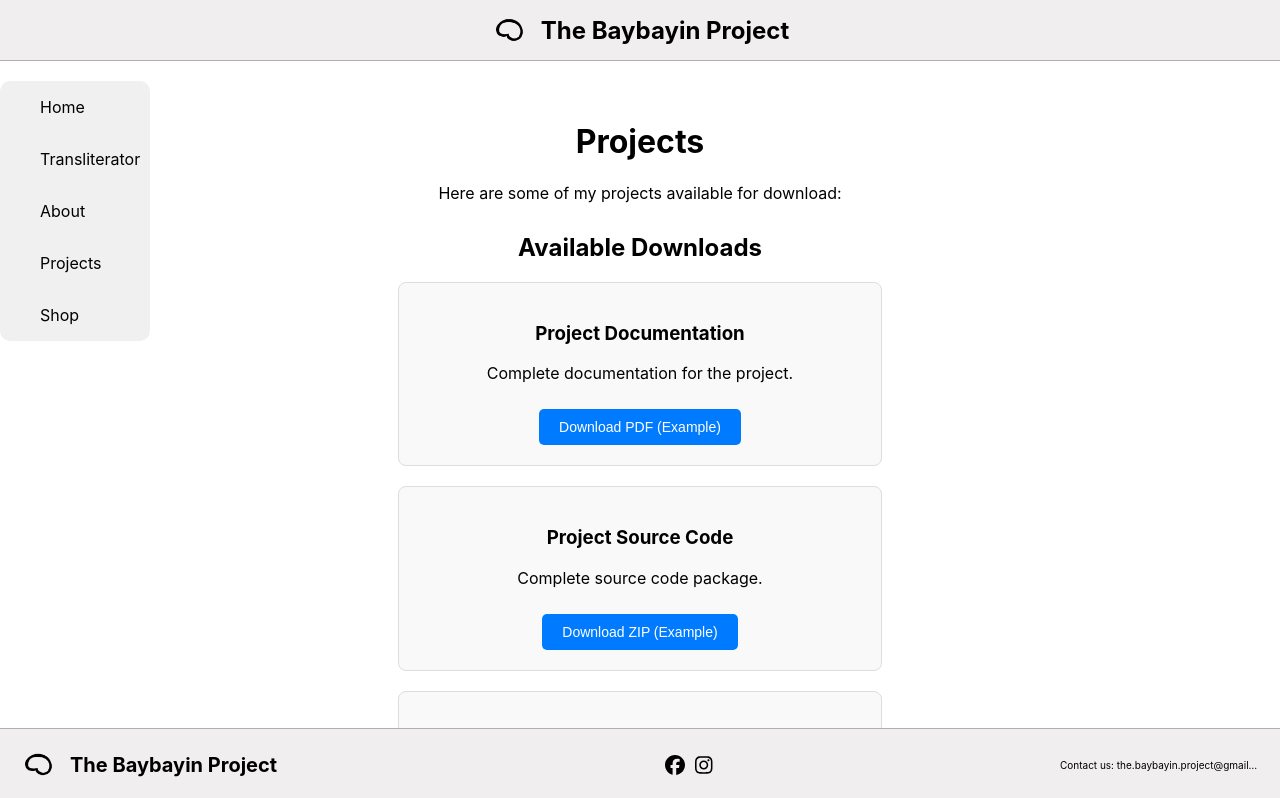
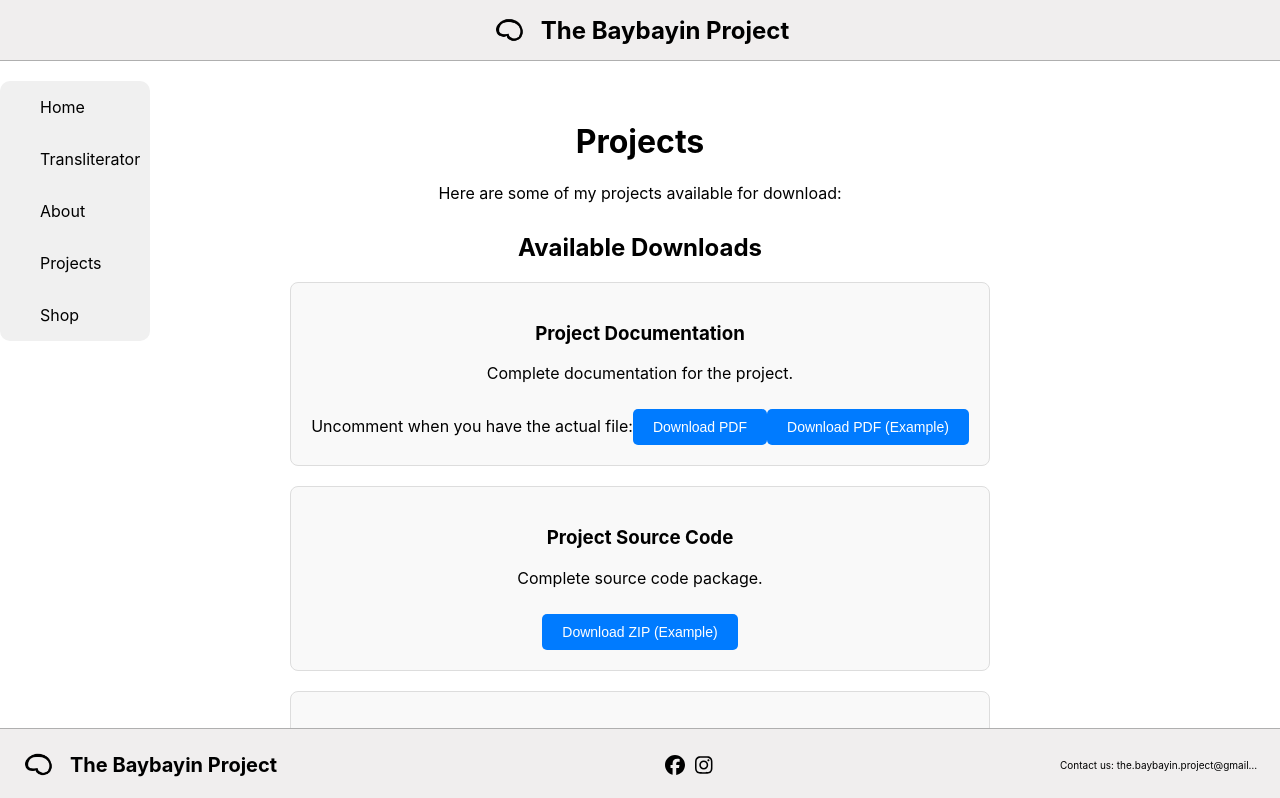
Before and after one commit to cmckinney-59/the-baybayin-project, a React (Vite) app: page /projects in a window 1280 px wide. Shown: the top 798 px of the page. Built offline with nearby package versions, Linux system fonts and the light colour scheme.

Commit message:
worked on download

```diff
--- a/src/pages/ProjectsPage.tsx
+++ b/src/pages/ProjectsPage.tsx
@@ -2,7 +2,7 @@ import React from "react";
 
 // Example imports for files in assets/projects
 // Uncomment and modify these when you add actual files:
-// import projectFile1 from '../assets/projects/your-file-1.pdf';
+import angBuhayNaCristo from "../assets/projects/17409_tgl.pdf";
 // import projectFile2 from '../assets/projects/your-file-2.zip';
 // import projectFile3 from '../assets/projects/your-file-3.docx';
 
@@ -86,14 +86,15 @@ export default function ProjectsPage() {
           <div style={styles.downloadItem}>
             <h3>Project Documentation</h3>
             <p>Complete documentation for the project.</p>
-            {/* Uncomment when you have the actual file:
+            Uncomment when you have the actual file:
             <button
-              onClick={() => handleDownload(projectFile1, 'project-documentation.pdf')}
+              onClick={() =>
+                handleDownload(angBuhayNaCristo, "AngBuhayNaCristo.docx")
+              }
               style={styles.downloadButton}
             >
               Download PDF
             </button>
-            */}
             <button
               onClick={() =>
                 alert(
```
Also changed, not shown: 1 other file (tests, documents, lock files or other folders).
